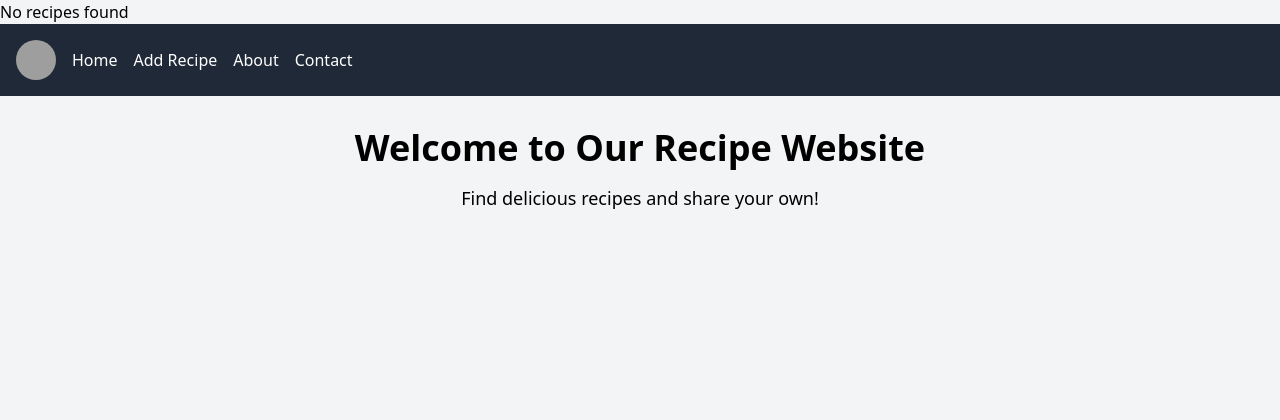
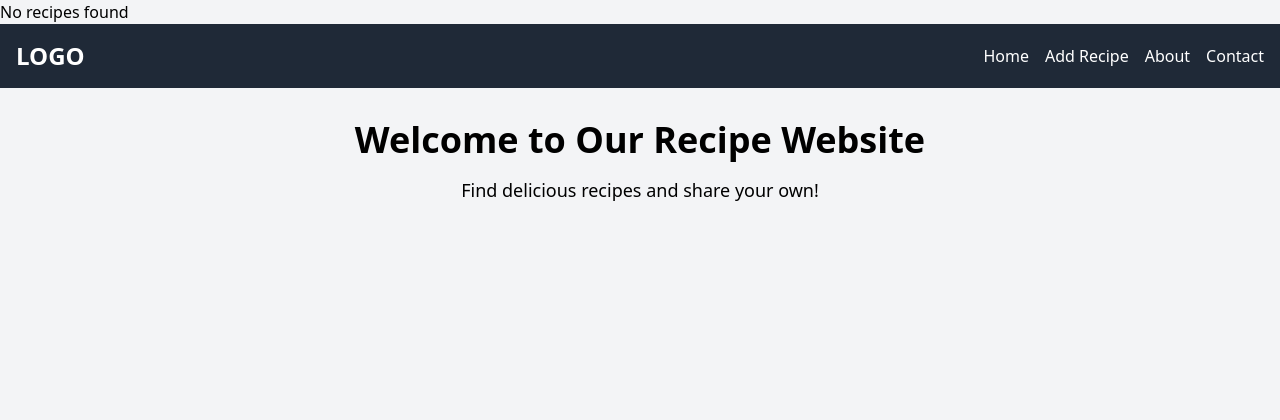
Before and after one commit to NikaCrafter/Recipes, a PHP site: page / in a window 1280 px wide. Shown: the top 420 px of the page. Run offline with PHP 8.4, Linux system fonts and the light colour scheme; data that the repository does not hold is empty; some libraries are stand-ins or nearby versions; grey boxes are pictures that could not be loaded.

Commit message:
Improve navbar

```diff
--- a/index.php
+++ b/index.php
@@ -43,8 +43,8 @@ $conn->close();
 <body class="bg-gray-100">
     <div class="wrapper">
     <nav class="bg-gray-800 text-white p-4">
-            <div class="flex items-center">
-                <img src="dummy-photo.jpg" class="w-10 h-10 rounded-full" alt="Logo">
+    <div class="flex justify-between items-center">
+        <a href="index.php" class="text-2xl font-bold">LOGO</a>
         <ul class="ml-4 flex space-x-4">
             <li><a href="index.php">Home</a></li>
             <li><a href="add-recipe.php">Add Recipe</a></li>
```
Lines whose indentation alone changed are shown as unchanged.
